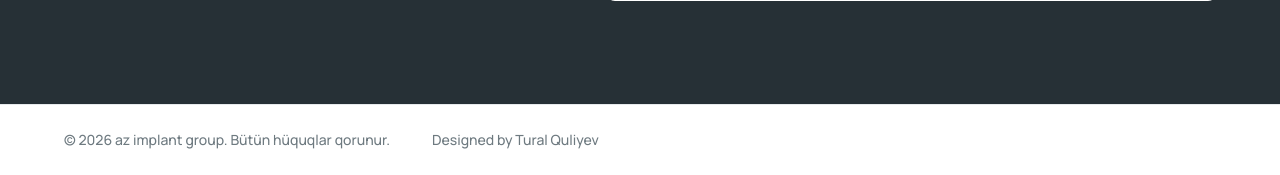
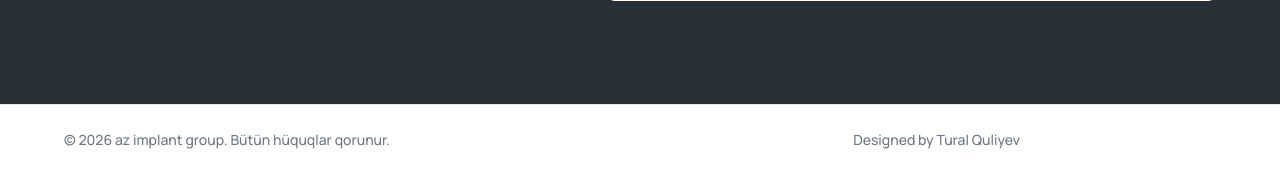
Before and after one commit to Tural87/azimplant, a Flask app: page /1 in a window 1280 px wide. Shown: the part 4212-4387 px from the top of the page. Run offline with Flask 3, Linux system fonts and the light colour scheme; data comes from the database, SQL or seed files in the repository.

Commit message:
Shift designer credit toward WhatsApp button

```diff
--- a/static/css/styles.css
+++ b/static/css/styles.css
@@ -254,10 +254,13 @@ textarea { resize: vertical; }
 .footer-credit {
   display: flex;
   flex-wrap: wrap;
+  justify-content: space-between;
   gap: 10px 42px;
   padding-left: 0;
   max-width: 100%;
+  width: calc(100% - 98px);
 }
+.designer-credit { margin-left: auto; padding-right: 98px; }
 
 @media (max-width: 1040px) {
   .hero, .section-grid, .split, .contact-section { grid-template-columns: 1fr; }
@@ -285,5 +288,6 @@ textarea { resize: vertical; }
   .card-grid, .brand-grid, .form-row { grid-template-columns: 1fr; }
   .service-card { min-height: auto; }
   .footer { flex-direction: column; }
-  .footer-credit { padding-left: 0; gap: 8px 24px; }
+  .footer-credit { padding-left: 0; gap: 8px 24px; width: calc(100% - 86px); }
+  .designer-credit { margin-left: 0; padding-right: 0; }
 }
--- a/templates/site.html
+++ b/templates/site.html
@@ -5,9 +5,9 @@
   <meta name="viewport" content="width=device-width, initial-scale=1">
   <title>{{ site_settings['seo_title_' ~ lang] }}</title>
   <meta name="description" content="{{ site_settings['seo_description_' ~ lang] }}">
-  <link rel="stylesheet" href="{{ url_for('static', filename='css/styles.css', v='20260609-whatsapp-right-4') }}">
+  <link rel="stylesheet" href="{{ url_for('static', filename='css/styles.css', v='20260609-footer-credit-5') }}">
   <script src="https://unpkg.com/lucide@latest" defer></script>
-  <script src="{{ url_for('static', filename='js/site.js', v='20260609-whatsapp-right-4') }}" defer></script>
+  <script src="{{ url_for('static', filename='js/site.js', v='20260609-footer-credit-5') }}" defer></script>
 </head>
 <body>
   {% set t = {
@@ -192,7 +192,7 @@
   <footer class="footer">
     <div class="footer-credit" style="padding-left:0;">
       <span>© 2026 {{ site_settings.site_name }}. {{ t.all_rights }}.</span>
-      <span>Designed by Tural Quliyev</span>
+      <span class="designer-credit">Designed by Tural Quliyev</span>
     </div>
   </footer>
 
```
